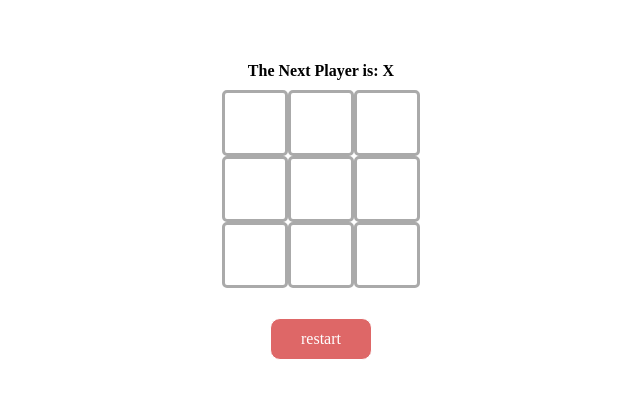
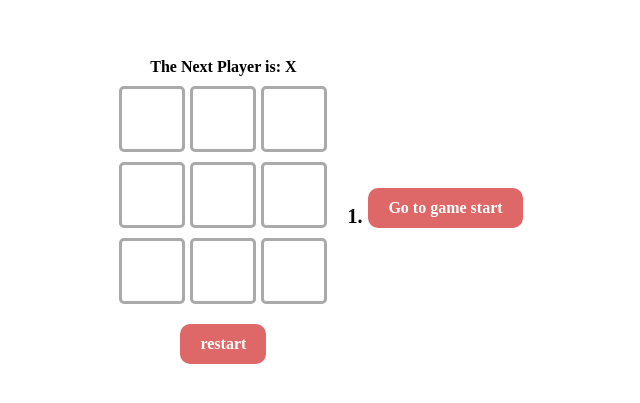
Before and after one commit to LennyLee1998/vue-board, a Vue app: page / in a window 1280 px wide. Shown: the part 189-592 px from the top of the page, without its empty margins (319-959 px from the left). Built offline with nearby package versions, Linux system fonts and the light colour scheme; the HTML template or start-up script is replaced by a standard one.

Commit message:
history board

```diff
--- a/src/App.vue
+++ b/src/App.vue
@@ -1,19 +1,138 @@
 <template>
   <div class="app">
-    <BoardView />
+    <div class="board">
+      <div class="tips">
+        {{ gameStatus }}
+      </div>
+      <BoardView :boardContent="boardContent" :itemClick="handleItemClick" />
+      <div class="button" @click="handleRestartClick">restart</div>
+    </div>
+    <div class="history">
+      <div class="btn-row" v-for="(_, key) in historyBoards" :key="key">
+        <div class="idx">{{ `${key + 1}. ` }}</div>
+        <div class="button" @click="handleHisClick(key)">
+          {{ key === 0 ? 'Go to game start' : `Go to move #${key}` }}
+        </div>
+      </div>
+    </div>
   </div>
 </template>
 
 <script setup lang="ts">
+import { computed, ref } from 'vue'
 import BoardView from './view/BoardView.vue'
+
+import type { PlayerType } from './types'
+type BoardType = PlayerType[]
+
+const historyBoards = ref<BoardType[]>([Array(9).fill(null)])
+const curIdx = ref(0)
+// 当前的board数组
+const boardContent = computed(() => {
+  return historyBoards.value[curIdx.value]
+})
+const curPlayer = computed<Exclude<PlayerType, null>>(() => (curIdx.value % 2 ? 'O' : 'X'))
+// 计算winner
+const winner = computed(() => calcWinner(boardContent.value, curPlayer.value === 'X' ? 'O' : 'X'))
+// 游戏是否结束
+const isGameOver = computed(() => boardContent.value.every((c) => c !== null))
+// tips内容
+const gameStatus = computed(() => {
+  if (winner.value) {
+    return `The Winner is: ${winner.value}`
+  } else if (isGameOver.value) {
+    return `Game Over, Please Click the Restart Button`
+  } else {
+    return `The Next Player is: ${curPlayer.value}`
+  }
+})
+
+// 落子事件
+const handleItemClick = (index: number) => {
+  // 如果有值 不能再点击赋值
+  if (boardContent.value[index] || winner.value) return
+
+  const curBoard = [...boardContent.value]
+  curBoard[index] = curPlayer.value
+  historyBoards.value = historyBoards.value.slice(0, curIdx.value + 1).concat([curBoard])
+  curIdx.value++
+}
+// restart事件
+const handleRestartClick = () => {
+  historyBoards.value = [Array(9).fill(null)]
+  curIdx.value = 0
+}
+
+// 处理右侧history click
+const handleHisClick = (idx: number) => {
+  // computed readonly
+  // boardContent.value = historyBoards.value[idx]
+  curIdx.value = idx
+}
+
+// 计算当前是否有获胜者
+const calcWinner = (board: BoardType, player: Exclude<PlayerType, null>) => {
+  const winnerTypes = [
+    [0, 1, 2],
+    [3, 4, 5],
+    [6, 7, 8],
+    [0, 3, 6],
+    [1, 4, 7],
+    [2, 5, 8],
+    [0, 4, 8],
+    [2, 4, 6],
+  ]
+  return winnerTypes.some(
+    ([a, b, c]) => board[a] === player && board[b] === player && board[c] === player,
+  )
+    ? player
+    : null
+}
 </script>
 
 <style lang="less" scoped>
-  .app {
-    width: 100vw;
-    height: 100vh;
+.app {
+  width: 100vw;
+  height: 100vh;
+  display: flex;
+  justify-content: center;
+  align-items: center;
+  .board {
     display: flex;
-    justify-content: center;
+    flex-direction: column;
     align-items: center;
+    .tips {
+      font-weight: bold;
+      margin-bottom: 10px;
+    }
   }
+  .history {
+    margin-left: 20px;
+    .idx {
+      font-size: 20px;
+      font-weight: bold;
+      margin-right: 6px;
+    }
+    .btn-row {
+      display: flex;
+      align-items: end;
+      margin-bottom: 6px;
+    }
+  }
+}
+.button {
+  padding: 0 20px;
+  border: none;
+  border-radius: 10px;
+  text-align: center;
+  line-height: 40px;
+  background-color: #de6767;
+  color: #fff;
+  cursor: pointer;
+  font-size: 16px;
+  font-weight: bold;
+}
+.button:hover {
+  background-color: #c55a5a;
+}
 </style>
--- a/src/components/BoardItem.vue
+++ b/src/components/BoardItem.vue
@@ -5,8 +5,14 @@
 </template>
 
 <script setup lang="ts">
-const { content } = defineProps(['content'])
-const emit = defineEmits(['clickItem'])
+// modified to genertric type
+interface IProps {
+  content: 'O' | 'X' | null
+}
+const { content } = defineProps<IProps>()
+const emit = defineEmits<{
+  clickItem: []
+}>()
 
 const handleItemClick = () => {
   emit('clickItem')
--- /dev/null
+++ b/src/types/index.d.ts
@@ -0,0 +1 @@
+export type PlayerType = 'X' | 'O' | null
--- a/src/view/BoardView.vue
+++ b/src/view/BoardView.vue
@@ -1,93 +1,44 @@
 <template>
   <!-- 指令可以直接写在组件上, 但是事件不可以 -->
   <div class="board">
-    <div class="tips">
-      {{
-        boardContent.filter((item) => item !== null).length === boardContent.length
-          ? `Game Over, Please Click the Restart Button`
-          : winner
-            ? `The Winner is: ${winner}`
-            : `The Next Player is: ${isX ? 'X' : 'O'}`
-      }}
-    </div>
-    <div class="board-row" v-for="i in 3" :key="i">
+    <div class="board-row" v-for="row in 3" :key="row">
       <BoardItem
-        v-for="j in 3"
-        :key="(i - 1) * 3 + j"
-        :content="boardContent[(i - 1) * 3 + j - 1]"
-        @click-item="handleItemClick((i - 1) * 3 + j - 1)"
+        v-for="col in 3"
+        :key="getIndex(row, col)"
+        :content="boardContent[getIndex(row, col)]"
+        @click-item="itemClick(getIndex(row, col))"
       />
     </div>
-    <div class="button" @click="handleRestartClick">restart</div>
   </div>
 </template>
 
 <script setup lang="ts">
+// import { computed, ref } from 'vue'
 import BoardItem from '@/components/BoardItem.vue'
-import { computed, ref } from 'vue'
-const boardContent = ref(Array(9).fill(null))
-// isX可以优化吗
-const isX = ref(true)
+import type { PlayerType } from '@/types'
 
-const handleItemClick = (index: number) => {
-  // 如果有值 不能再点击赋值
-  if (boardContent.value[index] || winner.value) return
-  boardContent.value[index] = isX.value ? 'X' : 'O'
-  isX.value = !isX.value
+type BoardType = PlayerType[]
+interface IProps {
+  boardContent: BoardType
+  itemClick: (index:number) => void
 }
-const handleRestartClick = () => {
-  boardContent.value = Array(9).fill(null)
-}
+const { boardContent, itemClick } = defineProps<IProps>()
+const getIndex = (row: number, col: number): number => (row - 1) * 3 + col - 1
 
-const winner = computed(() => calcWinner(boardContent.value, isX.value ? 'O' : 'X'))
-type CType = 'X' | 'O'
-// 计算当前是否有获胜者
-const calcWinner = (board: (string | null)[], currentC: CType) => {
-  const winnerTypes = [
-    [0, 1, 2],
-    [3, 4, 5],
-    [6, 7, 8],
-    [0, 3, 6],
-    [1, 4, 7],
-    [2, 5, 8],
-    [0, 4, 8],
-    [2, 4, 6],
-  ]
-  for (const [one, two, three] of winnerTypes) {
-    if (board[one] === currentC && board[two] === currentC && board[three] === currentC) {
-      console.log(one)
-
-      return currentC
-    }
-  }
-  return null
-}
 </script>
 
 <style lang="less" scoped>
 .board {
   display: flex;
   flex-direction: column;
-  justify-content: center;
   align-items: center;
-  text-align: center;
-  .tips {
-    font-weight: bold;
-    margin-bottom: 10px;
-  }
+  gap: 10px;
+  margin-bottom: 20px;
+
   .board-row {
     display: flex;
+    gap: 5px;
   }
-  .button {
-    width: 100px;
-    height: 40px;
-    margin-top: 30px;
-    border: 1px solid;
-    border-radius: 10px;
-    line-height: 40px;
-    background-color: #de6767;
-    color: #fff;
-    cursor: pointer;
-  }
+
 }
 </style>
--- a/vite.config.ts
+++ b/vite.config.ts
@@ -7,14 +7,10 @@ import vueDevTools from 'vite-plugin-vue-devtools'
 
 // https://vite.dev/config/
 export default defineConfig({
-  plugins: [
-    vue(),
-    vueJsx(),
-    vueDevTools(),
-  ],
+  plugins: [vue(), vueJsx(), vueDevTools()],
   resolve: {
     alias: {
-      '@': fileURLToPath(new URL('./src', import.meta.url))
+      '@': fileURLToPath(new URL('./src', import.meta.url)),
     },
   },
 })
```
Also changed, not shown: 2 other files (tests, documents, lock files or other folders).
